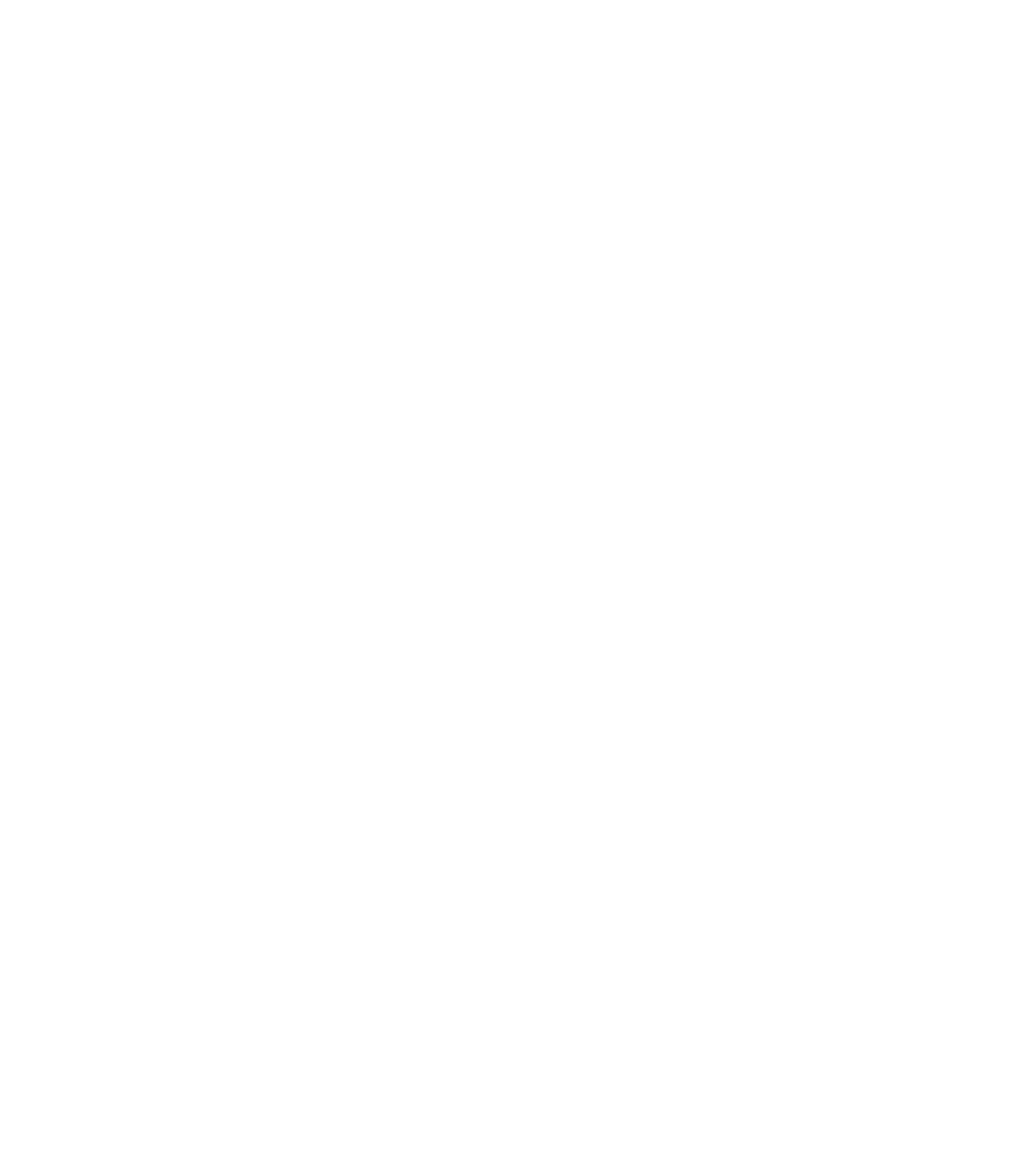
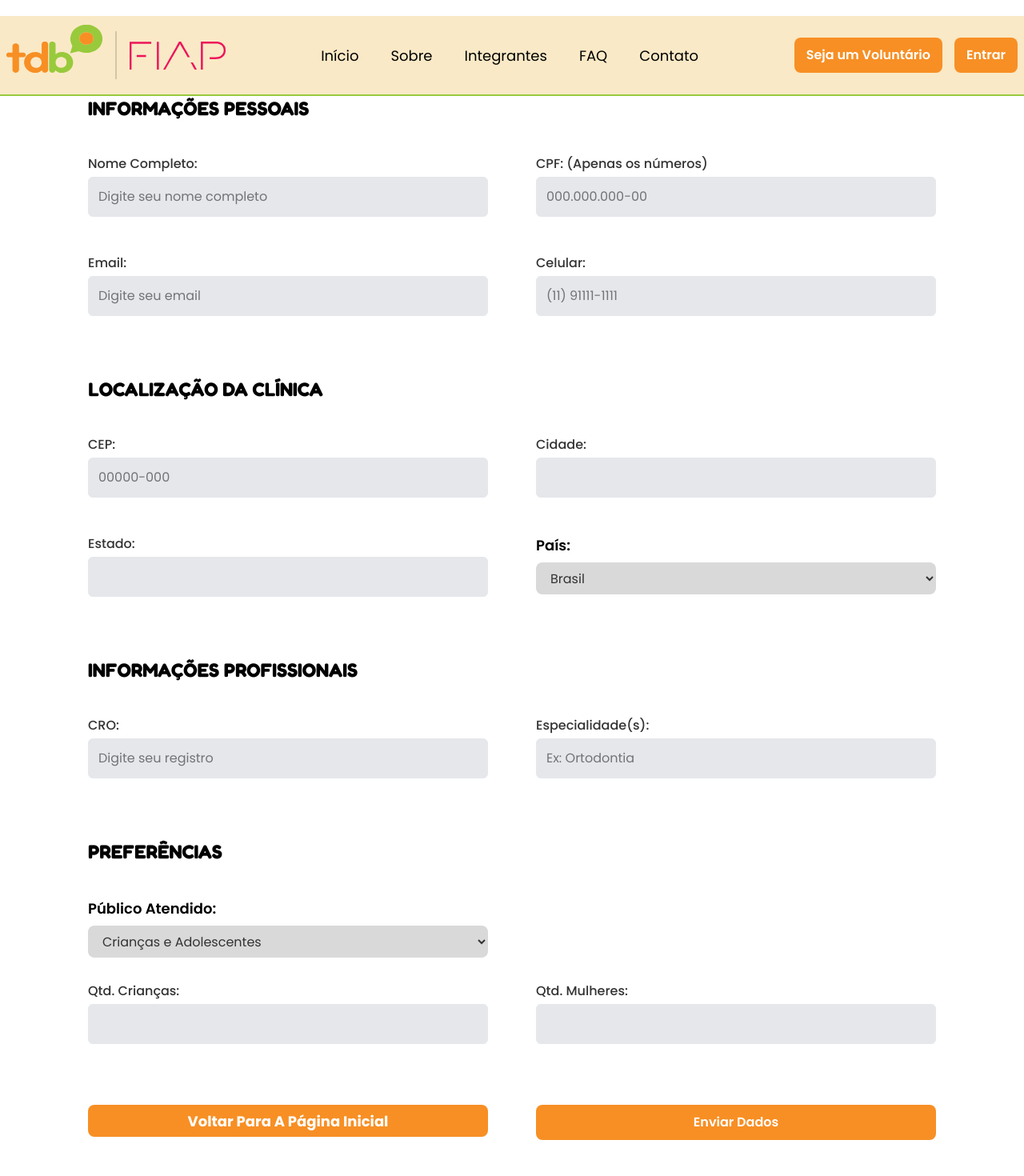
Before and after one commit to TdB-PlataformaRaizDoBem/Raiz-do-Bem, a React (Vite) app: page /voluntario in a window 1280 px wide. Before the commit this address had no page. Shown: the part 80-1550 px from the top of the page at 80% size. Before the commit the page ends 800 px from the top, so only its background shows below. Built offline with nearby package versions, Linux system fonts and the light colour scheme.

Commit message:
feat: implementação do  formulário de voluntário e padronização das  labels dos componentes de form

```diff
--- a/src/Routes/Routes.tsx
+++ b/src/Routes/Routes.tsx
@@ -4,6 +4,7 @@
 import Team from "../pages/Team/Team";
 import Faq from "../pages/faq/Faq";
 import Contact from "../pages/contact/Contact";
+import Voluntary from "../pages/voluntary/Voluntary";
 
 export interface AppRoute {
   path: string;
@@ -37,4 +38,9 @@
     element: <Contact />,
     title: "Contato | Raiz do Bem",
   },
+  {
+    path: "/voluntario",
+    element: <Voluntary />,
+    title: "Seja Voluntário | Raiz do Bem",
+  },
 ];
--- a/src/components/form/Input.tsx
+++ b/src/components/form/Input.tsx
@@ -3,17 +3,18 @@
 type InputProps = React.ComponentProps<"input"> & {
   label: string;
   error?: string | null;
+  labelClassName?: string;
 };
 
 const Input = forwardRef<HTMLInputElement, InputProps>(
-  ({ label, error, ...rest }, ref) => {
+  ({ label, labelClassName = "text-black", error, ...rest }, ref) => {
     const baseStyleInput = `border border-gray-200 block w-full p-3 rounded-md bg-gray-200 focus:outline-none hover:border-[#fb1] transition-all ${error ? "border-red-600" : ""}`;
 
     return (
       <div className="mb-4">
         <label
           htmlFor={rest.name}
-          className="block mb-1 font-medium text-white"
+          className={`block mb-1 font-medium ${labelClassName}`}
         >
           {label}
         </label>
--- a/src/components/form/TextArea.tsx
+++ b/src/components/form/TextArea.tsx
@@ -3,6 +3,7 @@
 type TextAreaProps = React.ComponentProps<'textarea'> & {
   label: string;
   error?: string | null;
+  labelClassName?: string;
 };
 
 const TextArea = forwardRef<HTMLTextAreaElement, TextAreaProps>(
--- a/src/components/header/Header.tsx
+++ b/src/components/header/Header.tsx
@@ -1,5 +1,5 @@
 import React from "react";
-import { NavLink } from "react-router-dom";
+import { Link, NavLink } from "react-router-dom";
 import { Button } from "../ui/Button";
 
 import TDB from "../../assets/svgs/TDB_logo.svg";
@@ -32,8 +32,20 @@
     [&.active]:after:w-12 [&.active]:after:h-[2px] [&.active]:after:bg-orange
   `;
 
+  const LinkStyles = `
+    bg-[var(--color-orange)]
+    text-[var(--color-white)]
+    rounded-lg
+    font-semibold
+    transition-all
+    duration-300
+    hover:bg-[#e07c1c]
+    px-[15px]
+    py-[10px]
+  `;
+
   return (
-    <header className="bg-cream h-[100px] w-full flex items-center">
+    <header className="bg-cream h-[100px] w-full flex items-center fixed z-10 xl:absolute border-b-2 border-lightgreen">
       <div className="container mx-auto px-2 flex items-center justify-between relative h-full">
         <div className="flex place-items-center gap-4 shrink-0">
           <NavLink to="/" className="flex items-center">
@@ -67,7 +79,9 @@
         </nav>
 
         <div className="hidden xl:flex gap-[15px]">
-          <Button>Seja Voluntário</Button>
+          <Link to="/voluntario" className={LinkStyles}>
+            Seja um Voluntário
+          </Link>
           <Button>Entrar</Button>
         </div>
 
@@ -81,7 +95,7 @@
         </button>
 
         {isOpen && (
-          <nav className="xl:hidden flex flex-col absolute top-[100px] left-0 w-full text-center py-8 z-10 bg-darkgreen/85 backdrop-blur-md shadow-lg">
+          <nav className="xl:hidden flex flex-col fixed top-[100px] left-0 w-screen text-center py-8 z-50 bg-darkgreen/85 backdrop-blur-md shadow-lg xl:absolute">
             <ul className="flex flex-col gap-5 mb-6 text-white">
               {navLinks.map((link) => (
                 <li key={link.path}>
@@ -97,7 +111,9 @@
             </ul>
 
             <div className="flex justify-center gap-[30px]">
-              <Button size="sm">Seja Voluntário</Button>
+              <Link to="/voluntario" className={LinkStyles}>
+                Seja um Voluntário
+              </Link>
               <Button size="sm">Entrar</Button>
             </div>
           </nav>
--- a/src/hooks/useCep.tsx
+++ b/src/hooks/useCep.tsx
@@ -1,30 +1,48 @@
-import { useFormContext } from "react-hook-form"
+import { useFormContext } from "react-hook-form";
+import type { FieldValues, Path, PathValue } from "react-hook-form";
 
-export const useCep = () => {
-  const {setValue, setError, clearErrors} = useFormContext();
+export const useCep = <T extends FieldValues>() => {
+  const { setValue, setError, clearErrors } = useFormContext<T>();
 
-  const buscarCep = async (cep : string) => {
-    const cepClear = cep.replace(/\D/g, "");
+  const buscarCep = async (cep: string) => {
+    const cepLimpo = cep.replace(/\D/g, "");
 
-    if (cepClear.length !== 8) return;
+    if (cepLimpo.length !== 8) return;
 
     try {
-      const response = await fetch(`https://viacep.com.br/ws/${cepClear}/json/`);
-      const data = await response.json()
+      const response = await fetch(`https://viacep.com.br/ws/${cepLimpo}/json/`);
+      const data = await response.json();
 
-      if (data.error) {
-        setError("cep", { type: "manual", message: "CEP não encontrado na busca automática." });
+      if (data.erro) {
+        setError("cep" as Path<T>, {
+          type: "manual",
+          message: "CEP não encontrado."
+        });
         return;
       }
 
-      setValue("cidade", data.localidade, { shouldValidate: true });
-      setValue("estado", data.uf, { shouldValidate: true });
-      clearErrors("cep");
+      setValue(
+        "cidade" as Path<T>,
+        data.localidade as PathValue<T, Path<T>>,
+        { shouldValidate: true }
+      );
+
+      setValue(
+        "estado" as Path<T>,
+        data.uf as PathValue<T, Path<T>>,
+        { shouldValidate: true }
+      );
+
+      clearErrors("cep" as Path<T>);
+
     } catch (error) {
       console.error("Erro ao buscar CEP:", error);
-      setError("cep", { type: "manual", message: "Erro ao consultar o CEP. Verifique se está correto e preencha manualmente" });
+      setError("cep" as Path<T>, {
+        type: "manual",
+        message: "Erro ao consultar o CEP."
+      });
     }
-  }
+  };
 
   return { buscarCep };
-}
+};
--- a/src/index.css
+++ b/src/index.css
@@ -1,11 +1,9 @@
 @import "tailwindcss";
 
 @theme {
-  /* As fontes precisam ser mapeadas assim na v4 */
   --font-sans: "Poppins", sans-serif;
   --font-fredoka: "Fredoka", sans-serif;
 
-  /* As cores precisam ter o prefixo --color- */
   --color-darkgreen: #006a4e;
   --color-lightgreen: #98ca3c;
   --color-gold: #e5bf6d;
--- a/src/pages/contact/Form/StepTwo.tsx
+++ b/src/pages/contact/Form/StepTwo.tsx
@@ -1,7 +1,7 @@
 import React from "react";
 import { useFormContext } from "react-hook-form";
 import Input from "../../../components/form/Input";
-import TextArea from "../../../components/form/TextArea"; // Se você tiver esse componente
+import TextArea from "../../../components/form/TextArea";
 import { type ContactFormData } from "./ContactForm";
 
 const StepTwo = () => {
@@ -35,6 +35,7 @@
 
       <Input
         label="Principais problemas percebidos: *"
+        labelClassName="text-white"
         placeholder="Ex: Dor, dentes ausentes, sangramento..."
         {...register("problemas", { required: "Descreva brevemente o que sente." })}
         error={errors.problemas?.message}
@@ -42,6 +43,7 @@
 
       <TextArea
         label="Conte um pouco sobre sua situação (Opcional)"
+        labelClassName="text-white"
         placeholder="Espaço para detalhes adicionais que queira compartilhar..."
         rows={4}
         {...register("mensagem")}
--- /dev/null
+++ b/src/pages/voluntary/Voluntary.tsx
@@ -0,0 +1,11 @@
+import React from "react";
+import VoluntaryForm from "./form/VoluntaryForm";
+
+
+const Voluntary = () => {
+  return (
+    <VoluntaryForm />
+  )
+}
+
+export default Voluntary
--- /dev/null
+++ b/src/pages/voluntary/form/VoluntaryForm.tsx
@@ -0,0 +1,40 @@
+import React from 'react';
+import { FormProvider, useForm } from 'react-hook-form';
+import { Link } from 'react-router-dom';
+import { type DentistFormData } from './VoluntaryFormData';
+import VoluntaryFormFields from './VoluntaryFormFields';
+import { Button } from '../../../components/ui/Button';
+
+const VoluntaryForm = () => {
+  const methods = useForm<DentistFormData>({ mode: "onBlur" });
+
+  const onSubmit = (data: DentistFormData) => {
+    console.log('Dados do Dentista:', data);
+  };
+
+  return (
+    <FormProvider {...methods}>
+      <section className="flex flex-col items-center my-[100px] w-full px-4">
+        <form onSubmit={methods.handleSubmit(onSubmit)} noValidate>
+
+          <VoluntaryFormFields />
+
+          <div className="grid grid-cols-1 md:grid-cols-2 gap-[60px] mt-[60px] w-full max-w-[1060px]">
+            <Link
+              to="/home"
+              className="flex items-center justify-center bg-orange h-[40px] rounded-[8px] text-white text-[1.125rem] font-bold transition-all duration-300 hover:scale-[1.01]"
+            >
+              Voltar Para A Página Inicial
+            </Link>
+
+            <Button type="submit">
+              Enviar Dados
+            </Button>
+          </div>
+        </form>
+      </section>
+    </FormProvider>
+  );
+}
+
+export default VoluntaryForm;
--- /dev/null
+++ b/src/pages/voluntary/form/VoluntaryFormData.tsx
@@ -0,0 +1,15 @@
+export interface DentistFormData {
+  nome: string;
+  cpf: string;
+  email: string;
+  celular: string;
+  pais: string;
+  estado: string;
+  cidade: string;
+  cep: string;
+  cro: string;
+  especialidades: string;
+  publicoAtendido: "criancas" | "mulheres" | "ambos";
+  qtdCriancas: number;
+  qtdMulheres: number;
+}
--- /dev/null
+++ b/src/pages/voluntary/form/VoluntaryFormFields.tsx
@@ -0,0 +1,65 @@
+import React from 'react';
+import { useFormContext } from 'react-hook-form';
+import { type DentistFormData } from './VoluntaryFormData';
+import { useCep } from '../../../hooks/useCep';
+import Input from '../../../components/form/Input';
+
+const VoluntaryFormFields = () => {
+  const { register, formState: { errors } } = useFormContext<DentistFormData>();
+  const { buscarCep } = useCep<DentistFormData>();
+
+  return (
+    <div className="w-full max-w-[1060px]">
+      {/* INFORMAÇÕES PESSOAIS */}
+      <h2 className=" text-2xl font-bold mt-[100px] mb-8 border-b border-white/10 pb-2">INFORMAÇÕES PESSOAIS</h2>
+      <div className="grid grid-cols-1 md:grid-cols-2 gap-[60px] my-[30px]">
+        <Input label="Nome Completo:" placeholder="Digite seu nome completo" {...register("nome", { required: "Obrigatório" })} error={errors.nome?.message} />
+        <Input label="CPF: (Apenas os números)" placeholder="000.000.000-00" {...register("cpf", { required: "Obrigatório" })} error={errors.cpf?.message} />
+      </div>
+      <div className="grid grid-cols-1 md:grid-cols-2 gap-[60px] my-[30px]">
+        <Input label="Email:" type="email" placeholder="Digite seu email" {...register("email", { required: "Obrigatório" })} error={errors.email?.message} />
+        <Input label="Celular:" placeholder="(11) 91111-1111" {...register("celular", { required: "Obrigatório" })} error={errors.celular?.message} />
+      </div>
+
+      <h2 className=" text-2xl font-bold mt-[60px] mb-8 border-b border-white/10 pb-2">LOCALIZAÇÃO DA CLÍNICA</h2>
+      <div className="grid grid-cols-1 md:grid-cols-2 gap-[60px] my-[30px]">
+        <Input label="CEP:" placeholder="00000-000" {...register("cep", { required: "Obrigatório", onBlur: (e) => buscarCep(e.target.value) })} error={errors.cep?.message} />
+        <Input label="Cidade:" readOnly {...register("cidade")} className="bg-[#d9d9d9]/70 cursor-not-allowed" />
+      </div>
+      <div className="grid grid-cols-1 md:grid-cols-2 gap-[60px] my-[30px]">
+        <Input label="Estado:" readOnly {...register("estado")} className="bg-[#d9d9d9]/70 cursor-not-allowed" />
+        <div className="flex flex-col">
+           <label className="text-[1.125rem] font-semibold mb-2 ">País:</label>
+           <select {...register("pais", { required: "Obrigatório" })} className="w-full md:w-[500px] h-[40px] rounded-[8px] bg-[#d9d9d9] px-[14px] text-black outline-none">
+              <option value="Brasil">Brasil</option>
+              <option value="Portugal">Portugal</option>
+           </select>
+        </div>
+      </div>
+
+      <h2 className=" text-2xl font-bold mt-[60px] mb-8 border-b border-white/10 pb-2">INFORMAÇÕES PROFISSIONAIS</h2>
+      <div className="grid grid-cols-1 md:grid-cols-2 gap-[60px] my-[30px]">
+        <Input label="CRO:" placeholder="Digite seu registro" {...register("cro", { required: "Obrigatório" })} error={errors.cro?.message} />
+        <Input label="Especialidade(s):" placeholder="Ex: Ortodontia" {...register("especialidades", { required: "Obrigatório" })} error={errors.especialidades?.message} />
+      </div>
+
+      <h2 className=" text-2xl font-bold mt-[60px] mb-8 border-b border-white/10 pb-2">PREFERÊNCIAS</h2>
+      <div className="grid grid-cols-1 md:grid-cols-2 gap-[60px] my-[30px]">
+        <div className="flex flex-col">
+          <label className="text-[1.125rem] font-semibold mb-2 ">Público Atendido:</label>
+          <select {...register("publicoAtendido", { required: "Obrigatório" })} className="w-full md:w-[500px] h-[40px] rounded-[8px] bg-[#d9d9d9] px-[14px] text-black outline-none">
+            <option value="criancas">Crianças e Adolescentes</option>
+            <option value="mulheres">Mulheres</option>
+            <option value="ambos">Ambos</option>
+          </select>
+        </div>
+      </div>
+      <div className="grid grid-cols-1 md:grid-cols-2 gap-[60px] my-[30px]">
+        <Input label="Qtd. Crianças:" type="number" {...register("qtdCriancas", { valueAsNumber: true })} />
+        <Input label="Qtd. Mulheres:" type="number" {...register("qtdMulheres", { valueAsNumber: true })} />
+      </div>
+    </div>
+  );
+};
+
+export default VoluntaryFormFields;
```
Also changed, not shown: src/pages/contact/Form/StepOne.tsx (+8 -0 lines).
